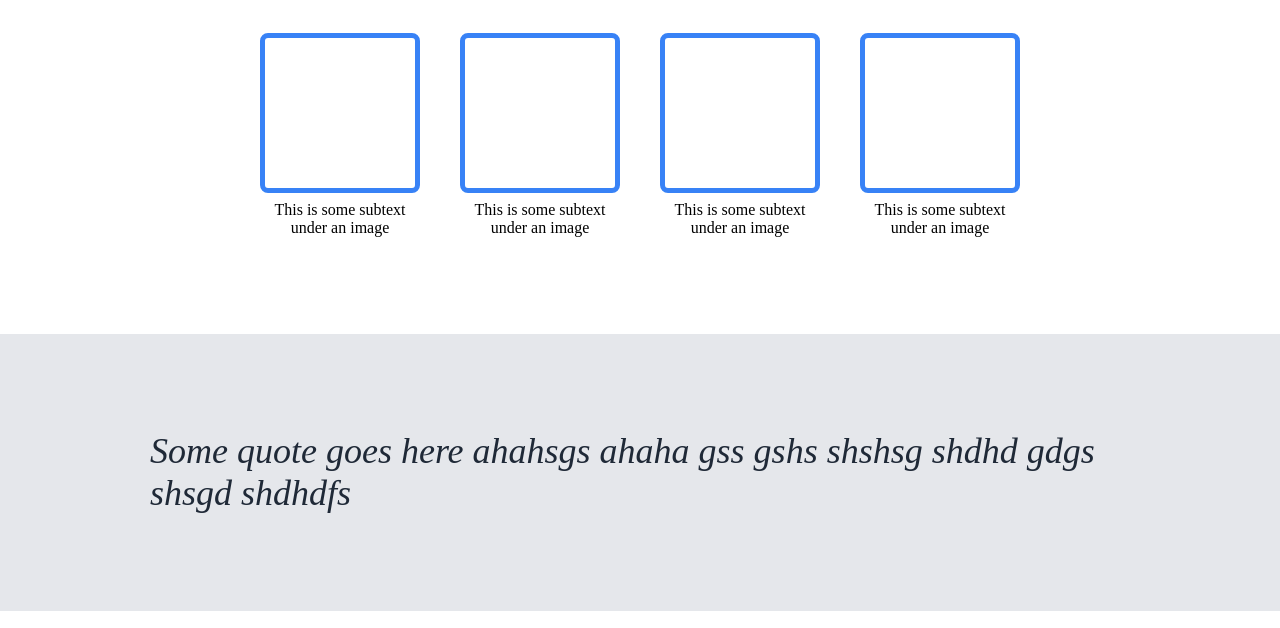
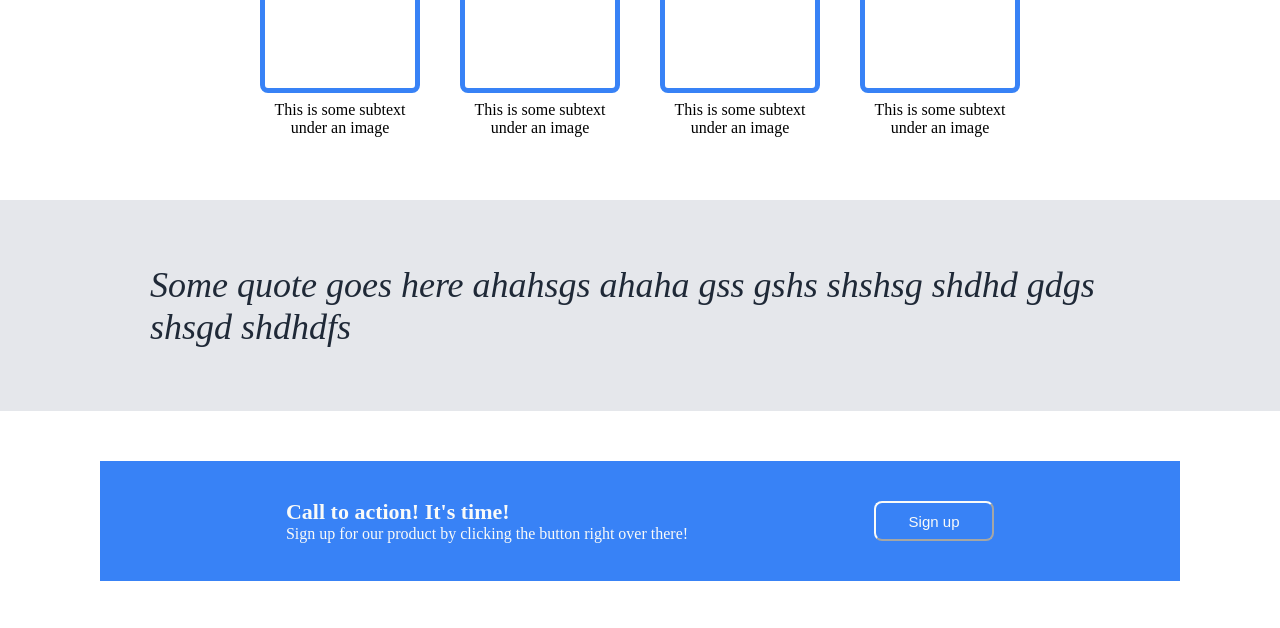
Before and after one commit to hbelange/harrison-landing-page-2, a plain HTML site: page index.html in a window 1280 px wide. Shown: the part 669-1297 px from the top of the page. Drawn offline with Linux system fonts and the light colour scheme.

Commit message:
Change body min-height to 175vh

```diff
--- a/styles.css
+++ b/styles.css
@@ -1,5 +1,5 @@
 body {
-    min-height: 200vh;
+    min-height: 175vh;
     display: flex;
     flex-direction: column;
     justify-content: space-between;
```
